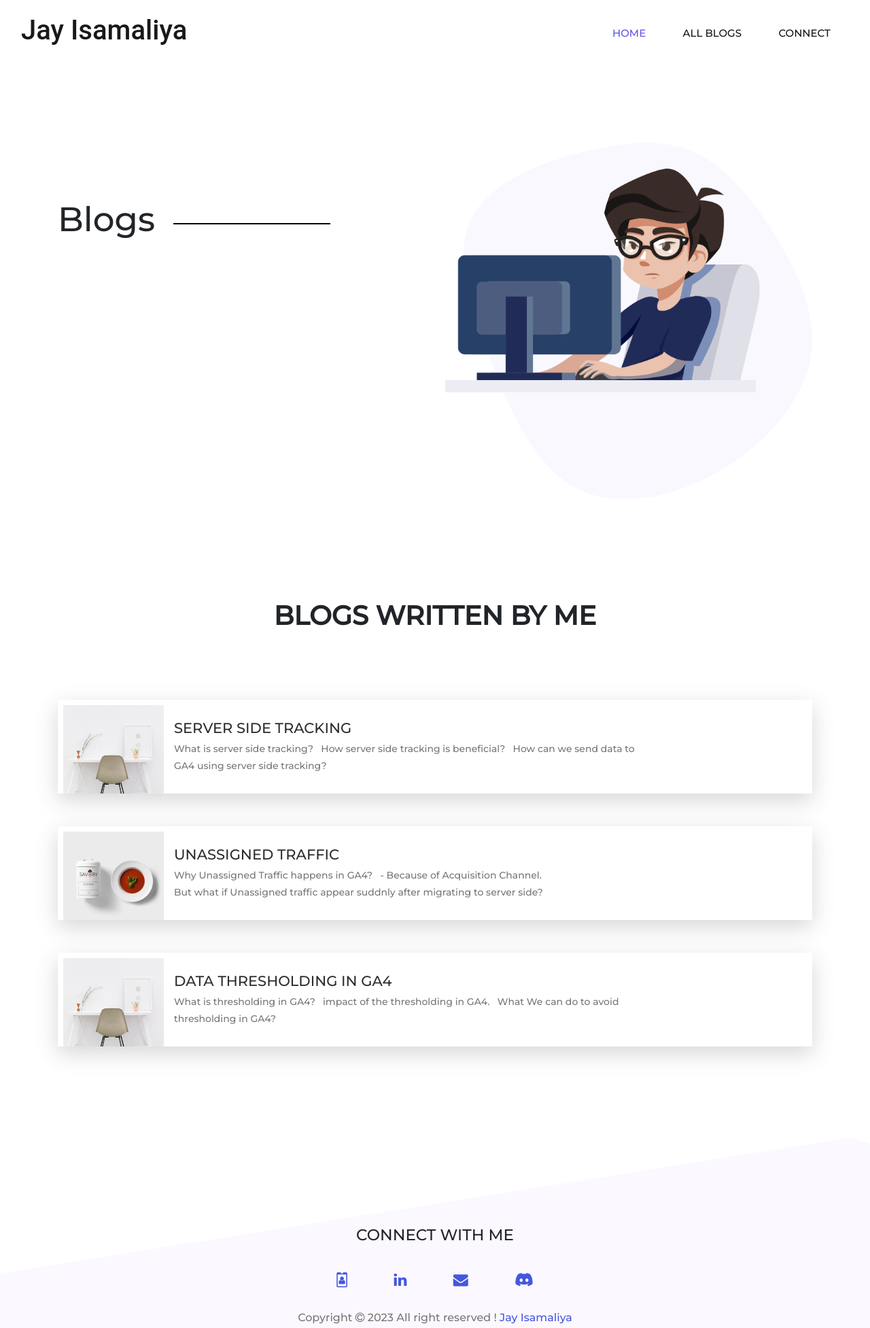
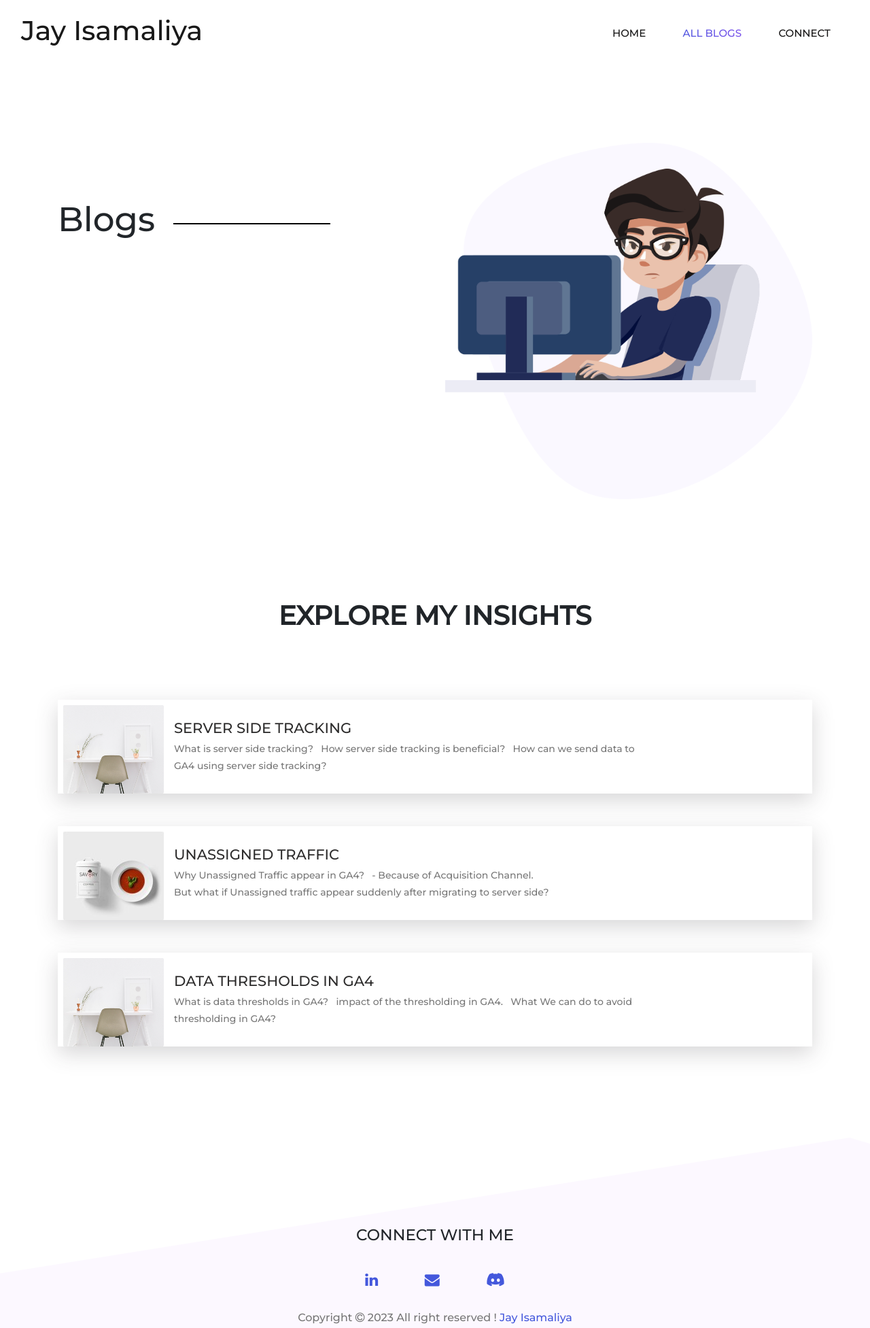
Before and after one commit to jay107/portfolio, a plain HTML site: page blogs.html in a window 1280 px wide. Shown: the whole page at 68% size. Drawn offline with nearby package versions, Linux system fonts and the light colour scheme.

Commit message:
Necessary changes

```diff
--- a/blogs.html
+++ b/blogs.html
@@ -28,7 +28,7 @@
         <div class="main-menu">
             <nav class="navbar navbar-expand-lg navbar-light">
                 <div class="container-fluid">
-                  <a class="navbar-brand" href="./index.html" style="font-family: 'Roboto', cursive;"><h1>Jay Isamaliya</h1></a>
+                  <a class="navbar-brand" href="./index.html" style="font-family: 'Montserrat', sans-serif;"><h1>Jay Isamaliya</h1></a>
                   <button class="navbar-toggler" type="button" data-bs-toggle="collapse" data-bs-target="#navbarNav" aria-controls="navbarNav" aria-expanded="false" aria-label="Toggle navigation">
                     <span class="navbar-toggler-icon"></span>
                   </button>
@@ -36,12 +36,12 @@
                       <div class="mr-auto"></div>
                     <ul class="navbar-nav">
                       <li class="nav-item">
-                        <a class="nav-link active" aria-current="page" href="./index.html">Home</a>
+                        <a class="nav-link" aria-current="page" href="./index.html">Home</a>
                       </li>
 
 
                       <li class="nav-item">
-                        <a class="nav-link" href="./blogs.html">All Blogs</a>
+                        <a class="nav-link active" href="./blogs.html">All Blogs</a>
                       </li>
                       <li class="nav-item">
                         <a class="nav-link" href="#connect">connect</a>
@@ -72,7 +72,7 @@
               <div class="row text-center">
                 <div class="col-12">
                   <div class="about-title">
-                    <h1 class="text-uppercase title-h1">Blogs written by me</h1>
+                    <h1 class="text-uppercase title-h1">Explore My Insights</h1>
                     <!-- <p class="para">Lorem ipsum dolor sit amet consectetur adipisicing elit. Facilis perferendis aspernatur dolorem labore dicta incidunt nemo, nobis minus natus dolore!</p> -->
                   </div>
                 </div>
@@ -92,7 +92,6 @@
                     </div>
                   </div>
                 </a>
-
                 <a href="https://medium.com/@jayp70606/unassigned-traffic-after-migrating-to-server-side-tracking-908da53c6752" target="_blank" style="text-decoration: none; color: rgb(46, 45, 45);">
                   <div class="client row">
                     <div class="col-lg-4.col-md-12 client-img">
@@ -100,8 +99,8 @@
                     </div>
                     <div class="col-lg-8 col-md-12 about-client">
                       <h4 class="text-uppercase">Unassigned Traffic</h4>
-                      <p class="para">Why Unassigned Traffic happens in GA4?  &nbsp; - Because of Acquisition Channel.
-                        <br> But what if Unassigned traffic appear suddnly after migrating to server side? </p>
+                      <p class="para">Why Unassigned Traffic appear in GA4?  &nbsp; - Because of Acquisition Channel.
+                        <br> But what if Unassigned traffic appear suddenly after migrating to server side? </p>
                     </div>
                   </div>
                 </a>
@@ -111,8 +110,8 @@
                       <img src="images/portfolio/resizedImage (2).png" class="img-fluid">
                     </div>
                     <div class="col-lg-8 col-md-12 about-client">
-                      <h4 class="text-uppercase">Data Thresholding in GA4</h4>
-                      <p class="para">What is thresholding in GA4?  &nbsp; impact of the thresholding in GA4. &nbsp; What We can do to avoid thresholding in GA4?</p>
+                      <h4 class="text-uppercase">Data Thresholds in GA4</h4>
+                      <p class="para">What is data thresholds in GA4?  &nbsp; impact of the thresholding in GA4. &nbsp; What We can do to avoid thresholding in GA4?</p>
                     </div>
                   </div>
                 </a>
@@ -128,9 +127,9 @@
                 </div>
                 <div class="social text-center">
                   <h5 class="text-uppercase">Connect With Me</h5>
-                  <a href="https://www.upwork.com/freelancers/jayi7" target="_blank" title="Get A Quote"><i class="fa fa-id-badge"></i></a>
+                  <!-- <a href="https://www.upwork.com/freelancers/jayi7" target="_blank" title="Get A Quote"><i class="fa fa-id-badge"></i></a> -->
                   <a href="https://www.linkedin.com/in/jay-isamaliya" target="_blank" title="Linkedin"><i class="fa fa-linkedin"></i></a>
-                  <a href="mailto:jayisamaliya77@gmail.com" title="Gmail"><i class="fa fa-envelope"></i></a>
+                  <a href="mailto:jayp70606@gmail.com" title="Gmail"><i class="fa fa-envelope"></i></a>
                   <a href="https://discordapp.com/users/jay_79278" target="_blank"  title="Discord"><i class="fa fa-discord"></i></a>
                 </div>
                 <div class="copyright text-center">
```
Also changed, not shown: index.html (+18 -22 lines).
